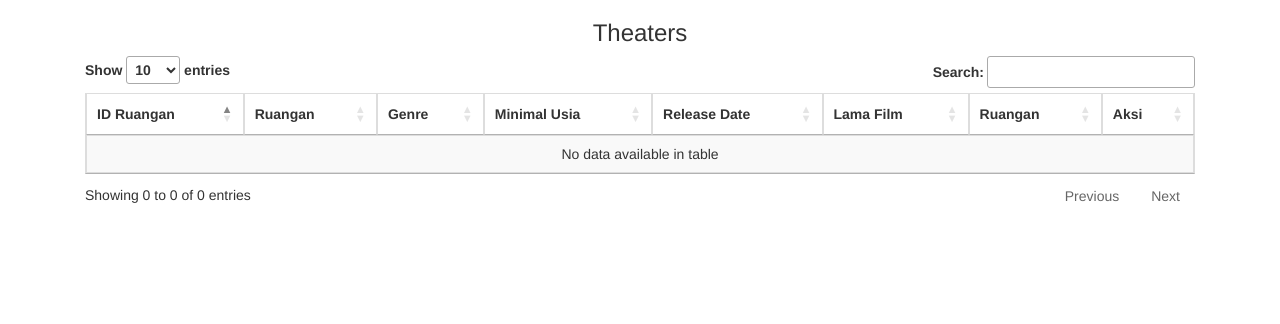
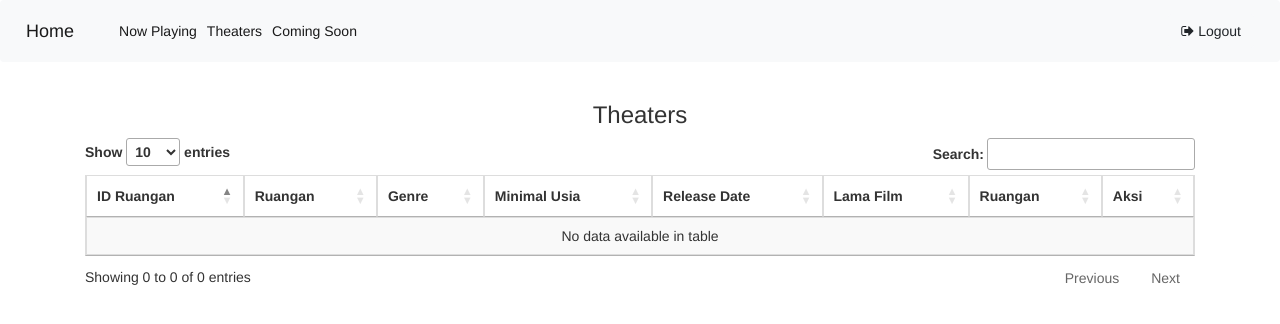
Before and after one commit to tjings/UASPW, a CodeIgniter app: the page made by application/views/user/teater.php in a window 1280 px wide. Shown: the top 324 px of the page. Run offline with CodeIgniter, Linux system fonts and the light colour scheme; data that the repository does not hold is empty; some libraries are stand-ins or nearby versions.

Commit message:
benerin navigasi di user

```diff
--- a/application/controllers/Booking.php
+++ b/application/controllers/Booking.php
@@ -63,4 +63,5 @@ class Booking extends CI_Controller {
 
   }
 
+
 }
--- a/application/views/user/dashboard.php
+++ b/application/views/user/dashboard.php
@@ -11,7 +11,7 @@
 </head>
 <body>
 <nav class="navbar navbar-expand-lg navbar-light bg-light">
-    <a class="navbar-brand" href="#">Home</a>
+    <a class="navbar-brand" href="<?php echo site_url('dashboard') ?>">Home</a>
     <button class="navbar-toggler" type="button" data-toggle="collapse" data-target="#navbarNav" aria-controls="navbarNav" aria-expanded="false" aria-label="Toggle navigation">
         <span class="navbar-toggler-icon"></span>
     </button>
--- a/application/views/user/teater.php
+++ b/application/views/user/teater.php
@@ -1,18 +1,40 @@
 <!DOCTYPE html>
 <html>
-    <head>
-    <head>
+<head>
     <meta name="viewport" content="width=device-width, initial-scale=1, shrink-to-fit=no">
-    <title>Welcome</title>
+    <title>Theaters</title>
     <link rel="stylesheet" href="https://maxcdn.bootstrapcdn.com/bootstrap/4.0.0/css/bootstrap.min.css" integrity="sha384-Gn5384xqQ1aoWXA+058RXPxPg6fy4IWvTNh0E263XmFcJlSAwiGgFAW/dAiS6JXm" crossorigin="anonymous">
     <link rel="stylesheet" type="text/css" href="https://maxcdn.bootstrapcdn.com/bootstrap/3.3.7/css/bootstrap.min.css">
     <link rel="stylesheet" type="text/css" href="https://maxcdn.bootstrapcdn.com/font-awesome/4.7.0/css/font-awesome.min.css">
     <link rel="stylesheet" type="text/css" href="https://cdn.datatables.net/v/bs/dt-1.10.20/r-2.2.3/datatables.min.css"/>
     <link rel="stylesheet" type="text/css" href="<?php echo base_url() . "assets/css/dashboard.css"; ?>">
+
 </head>
-        <title>Teater</title>
-    </head>
-    <body>
+<body>
+<nav class="navbar navbar-expand-lg navbar-light bg-light">
+    <a class="navbar-brand" href="<?php echo site_url('dashboard')?>">Home</a>
+    <button class="navbar-toggler" type="button" data-toggle="collapse" data-target="#navbarNav" aria-controls="navbarNav" aria-expanded="false" aria-label="Toggle navigation">
+        <span class="navbar-toggler-icon"></span>
+    </button>
+    <div class="collapse navbar-collapse" id="navbarNav">
+        <ul class="navbar-nav">
+            <li class="nav-item active">
+                <a class="nav-link" href="<?php echo site_url('booking/now') ?>"> Now Playing <span class="sr-only">(current)</span></a>
+            </li>
+            <li class="nav-item active">
+                <a class="nav-link" href="<?php echo site_url('booking/teater') ?>">Theaters <span class="sr-only">(current)</span></a>
+            </li>
+            <li class="nav-item active">
+                <a class="nav-link" href="<?php echo site_url('booking/soon') ?>">Coming Soon <span class="sr-only">(current)</span></a>
+            </li>
+        </ul>
+    </div>
+    <div id="navbar" class="navbar-collapse collapse">
+        <div class="navbar-form navbar-right">
+            <a href="<?php echo base_url() ?>index.php/dashboard/logout" type="submit" class="btn btn-light"><i class="fa fa-sign-out"></i> Logout</a>
+        </div>
+    </div>
+</nav>
         <div class="container">
             <h3 class='text-center'>Theaters</h3>
                 <table id="movie" class="table table-striped table-bordered" style="width:100%;">
```
Also changed, not shown: application/views/user/coming.php (+27 -6 lines), application/views/user/now.php (+27 -6 lines).
